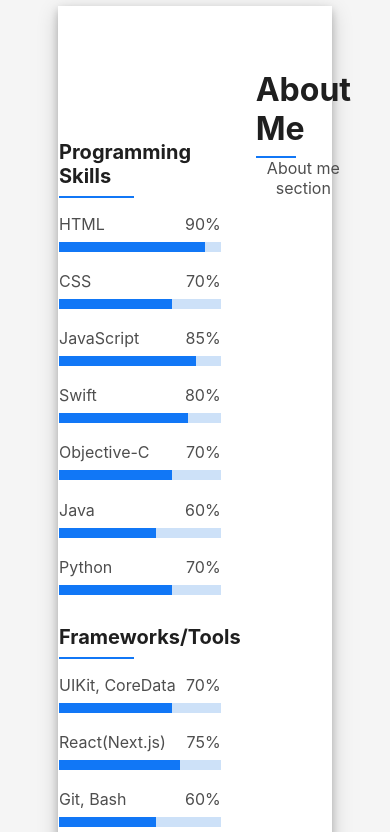
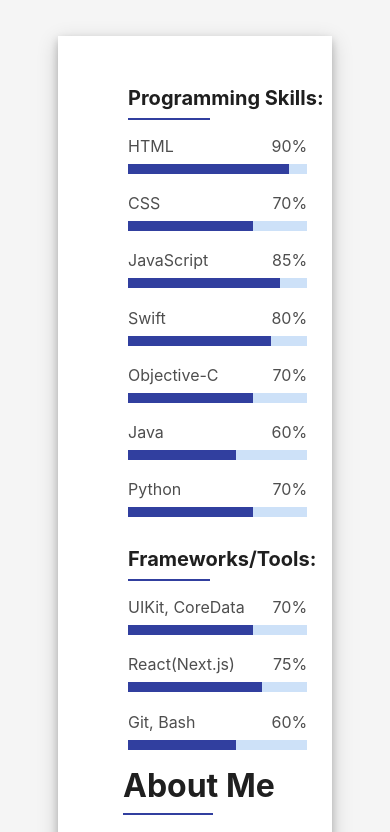
Before and after one commit to YumiMachino/React-Portfolio, a React (Create React App) app: page / in a window 390 px wide. Shown: the part 736-1568 px from the top of the page. Built offline with nearby package versions, Linux system fonts and the light colour scheme.

Commit message:
Add: responsive on about section

```diff
--- a/src/components/About.css
+++ b/src/components/About.css
@@ -13,7 +13,7 @@
 }
 
 .about-container {
-  height: 800px;
+  height: 950px;
   background-color: #fff;
   display: flex;
   justify-content: center;
@@ -26,10 +26,6 @@
 .skills {
   margin: auto;
   width: 80%;
-}
-
-.empty-container {
-  height: 1rem;
 }
 
 .skill_category {
@@ -47,7 +43,7 @@
   display: block;
   position: relative;
   width: 40%;
-  border: 1px solid #1177f6;
+  border: 1px solid #313f9f;
   margin-top: 8px;
 }
 
@@ -86,6 +82,55 @@
   display: block;
   position: relative;
   width: 40%;
-  border: 1px solid #1177f6;
+  border: 1px solid #313f9f;
   margin-top: 8px;
 }
+
+.self-intro {
+  margin-top: 20px;
+  font-size: 20px;
+  padding: 16px;
+  text-align: left;
+}
+
+@media screen and (max-width: 765px) {
+  /*parent element of about-countainer*/
+
+  .about-wrapper {
+    position: relative;
+    text-align: center;
+    margin: auto 0;
+  }
+
+  .about-container {
+    height: 1400px;
+    background-color: #fff;
+    /* background-color: red; */
+    display: flex;
+    flex-direction: column;
+    position: absolute;
+    top: 30px;
+    left: 0;
+    position: relative;
+    padding: 0 30px;
+    justify-content: center;
+    /*shadow effect*/
+    box-shadow: 0 4px 8px 0 rgba(0, 0, 0, 0.2), 0 6px 20px 0 rgba(0, 0, 0, 0.19);
+  }
+
+  .skills {
+    position: absolute;
+    top: 0;
+    margin: 0px 20px;
+    padding-top: 20px;
+  }
+
+  .about-me {
+    position: absolute;
+    top: 700px;
+    margin: 10px 20px;
+    /* padding: 0; */
+    padding-top: 20px;
+    height: 600px;
+  }
+}
--- a/src/components/About.js
+++ b/src/components/About.js
@@ -27,14 +27,27 @@ const About = () => {
         {id: "Tool_skill", content:"Git, Bash", percentage: 60}
     ]
 
+    const self_intro = [
+        {
+          id: "first-p-about",
+          content:
+            "Lorem ipsum pariatur consectetur laboris occaecat nulla aliqua irure ad deserunt duis. Eiusmod nulla cupidatat labore sint sit aute dolore irure nostrud ut incididunt. Anim laborum reprehenderit labore magna ut dolore quis irure. Labore ea duis deserunt ullamco irure fugiat deserunt ut nisi ea minim proident. Nisi consectetur do non magna duis aliqua minim minim veniam. In occaecat minim qui consequat elit mollit consectetur non id tempor. Amet adipisicing occaecat tempor culpa quis est duis."
+        },
+        {
+          id: "second-p-about",
+          content:
+            "Lorem ipsum pariatur consectetur laboris occaecat nulla aliqua irure ad deserunt duis. Eiusmod nulla cupidatat labore sint sit aute dolore irure nostrud ut incididunt. Anim laborum reprehenderit labore magna ut dolore quis irure. Labore ea duis deserunt ullamco irure fugiat deserunt ut nisi ea minim proident. Nisi consectetur do non magna duis aliqua minim minim veniam. In occaecat minim qui consequat elit mollit consectetur non id tempor. Amet adipisicing occaecat tempor culpa quis est duis."
+        }
+    ]
+
+
     return (
         <div className="about-section">
             <div className="about-wrapper">
                 <div className="about-container">
 
                     <div className="skills">
-                        <div className="empty-container" />
-                        <h5 className="skill_category">Programming Skills</h5>
+                        <h5 className="skill_category">Programming Skills:</h5>
                         {programming_skills.map((skill) => (
                             <>
                                 <div className="skill-name">
@@ -44,7 +57,7 @@ const About = () => {
                             <ProgressBar key={skill.id} percentage={skill.percentage}/>
                             </>
                         ))}
-                        <h5 className="skill_category">Frameworks/Tools</h5>
+                        <h5 className="skill_category">Frameworks/Tools:</h5>
                           {other_skills.map((skill) => (
                             <>
                                 <div className="skill-name">
@@ -59,8 +72,16 @@ const About = () => {
 
                     <div className="about-me">
                         <h5 className="title-left">About Me</h5>
-                        <p>About me section</p>
-                        {/* <p>{about_me}</p> */}
+                            {self_intro.map((paragraph) => (
+                                <div className="self-intro">
+                                    <span>{paragraph.content}</span>
+                                </div>
+                            )
+
+                            )}
+
+
+
                     </div>
                 </div>
             </div>
--- a/src/components/Intro.css
+++ b/src/components/Intro.css
@@ -20,7 +20,7 @@
   font-size: 40px;
 }
 
-@media screen and (max-width: 800px) {
+@media screen and (max-width: 765px) {
   .intro-section {
     margin: 40px 10px;
     padding: 0px 15px;
--- a/src/components/Navbar.css
+++ b/src/components/Navbar.css
@@ -141,7 +141,7 @@
   display: none;
 }
 
-@media screen and (max-width: 750px) {
+@media screen and (max-width: 765px) {
   /*drop down menu*/
   .nav-menu {
     display: flex;
--- a/src/components/ProgressBar.js
+++ b/src/components/ProgressBar.js
@@ -17,7 +17,7 @@ const ProgressBar = (props) => {
     const filterStyles = {
         height: '100%',
         width: `${percentage}%`,
-        backgroundColor: "#1177F6",
+        backgroundColor: "#313F9F",
         borderRadius: 'inherit',
         textAlign: 'right'
     }
```
